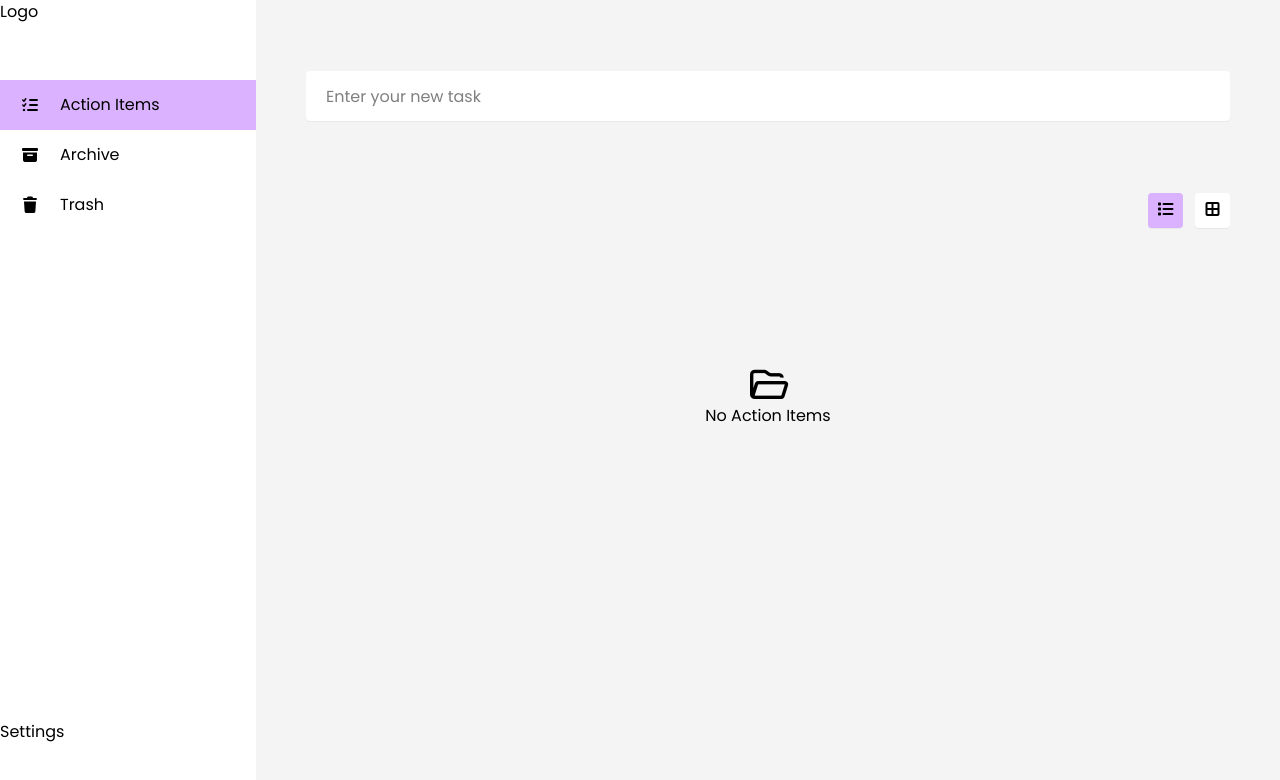
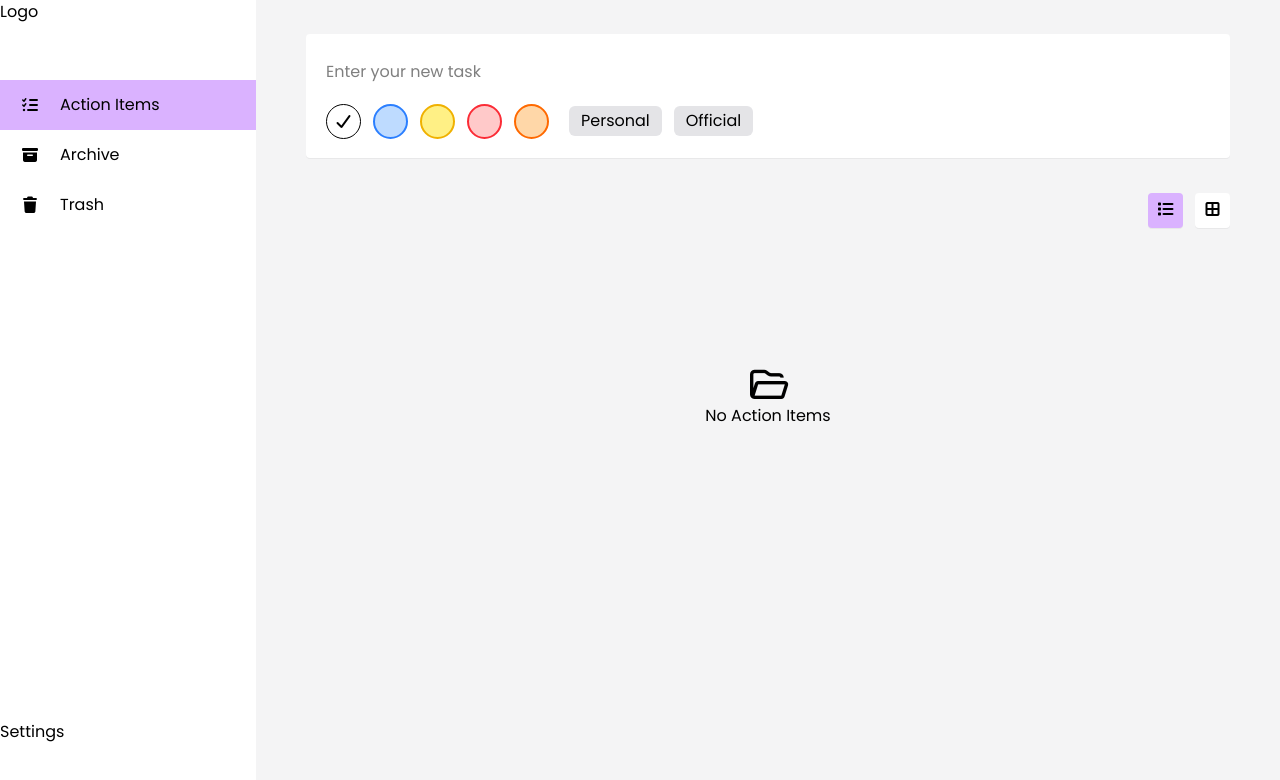
Before and after one commit to vaaluvishnu5146/Smart-Task-Tracker, a React (Vite) app: page / in a window 1280 px wide. Shown: the top 780 px of the page. Built offline with nearby package versions, Linux system fonts and the light colour scheme.

Commit message:
Add Color and Tag Functionality

```diff
--- /dev/null
+++ b/src/Elements/Badge/Badge.jsx
@@ -0,0 +1,21 @@
+import React from "react";
+
+export default function Badge({
+  label = "",
+  color = "",
+  tagSelected = "",
+  id = "",
+  handleTagCheck = () => {},
+}) {
+  return (
+    <div
+      id={id}
+      onClick={handleTagCheck}
+      className={`w-auto h-[30px] rounded-md px-3 py-3 box-border flex gap-x-3 items-center justify-center ${
+        color ? color : "bg-zinc-200"
+      }`}
+    >
+      {tagSelected === id && <i class="fa-solid fa-check"></i>} {label}
+    </div>
+  );
+}
--- a/src/Elements/Checkbox/Checkbox.jsx
+++ b/src/Elements/Checkbox/Checkbox.jsx
@@ -7,13 +7,13 @@ export default function Checkbox({
   onChange = () => {},
 }) {
   return (
-    <label className="flex items-center space-x-2 cursor-pointer mb-2">
+    <label className="flex items-center space-x-2 cursor-pointer">
       <input
         id={id}
         type="checkbox"
         checked={checked}
         onChange={onChange}
-        className="appearance-none h-5 w-5 border border-gray-300 rounded-md checked:bg-purple-400 checked:border-purple-500"
+        className="appearance-none h-5 w-5 border-2 border-black rounded-md checked:bg-purple-400 checked:border-purple-500"
       />
       <span className="relative">
         {/* <!-- Custom checkmark (e.g., SVG or pseudo-element) --> */}
--- a/src/components/TextInput/TextInput.jsx
+++ b/src/components/TextInput/TextInput.jsx
@@ -1,14 +1,78 @@
 import React from "react";
+import Badge from "../../Elements/Badge/Badge";
 
 export default function TextInput(props) {
   return (
+    <div className="w-full h-auto bg-white rounded px-5 py-3 box-border shadow-2xs">
       <input
         id={props.id}
-      className="w-full h-[50px] bg-white rounded px-5 box-border shadow-2xs"
+        className="w-full h-[50px]"
         placeholder={props.placeholder}
         onChange={(e) => props.cb(e.target.value)}
         onKeyDown={props.onSubmit}
         value={props.value}
       />
+      <div className="flex h-[50px] gap-x-5">
+        <div className="flex h-full items-center gap-x-3" id="colorPicker">
+          <span
+            id="bg-white"
+            onClick={props.handleColorPicker}
+            className="w-[35px] h-[35px] rounded-full flex justify-center items-center border border-black"
+          >
+            {props.color === "bg-white" && <i class="fa-solid fa-check"></i>}
+          </span>
+          <span
+            id="bg-blue-200"
+            onClick={props.handleColorPicker}
+            className="w-[35px] h-[35px] rounded-full flex justify-center items-center bg-blue-200 border-2 border-blue-500"
+          >
+            {props.color === "bg-blue-200" && <i class="fa-solid fa-check"></i>}
+          </span>
+          <span
+            id="bg-yellow-200"
+            onClick={props.handleColorPicker}
+            className="w-[35px] h-[35px] rounded-full flex justify-center items-center bg-yellow-200 border-2 border-yellow-500"
+          >
+            {props.color === "bg-yellow-200" && (
+              <i class="fa-solid fa-check"></i>
+            )}
+          </span>
+          <span
+            id="bg-red-200"
+            onClick={props.handleColorPicker}
+            className="w-[35px] h-[35px] rounded-full flex justify-center items-center bg-red-200 border-2 border-red-500"
+          >
+            {props.color === "bg-red-200" && <i class="fa-solid fa-check"></i>}
+          </span>
+          <span
+            id="bg-orange-200"
+            onClick={props.handleColorPicker}
+            className="w-[35px] h-[35px] rounded-full flex justify-center items-center bg-orange-200 border-2 border-orange-500"
+          >
+            {props.color === "bg-orange-200" && (
+              <i class="fa-solid fa-check"></i>
+            )}
+          </span>
+        </div>
+        <div className="flex h-full items-center gap-x-3" id="tagPicker">
+          <span>
+            <Badge
+              id="personal"
+              label="Personal"
+              tagSelected={props.tagSelected}
+              handleTagCheck={props.handleTagCheck}
+            />
+          </span>
+          <span>
+            <Badge
+              id="official"
+              label="Official"
+              tagSelected={props.tagSelected}
+              handleTagCheck={props.handleTagCheck}
+            />
+          </span>
+        </div>
+      </div>
+    </div>
   );
 }
--- a/src/components/Todo/GridRender.jsx
+++ b/src/components/Todo/GridRender.jsx
@@ -23,6 +23,7 @@ export default function GridRender({
                   isCompleted={el.isCompleted}
                   handleCompletion={handleCompletionChange}
                   handleDelete={handleDelete}
+                  color={el.color}
                 />
               ))}
           </div>
@@ -38,6 +39,7 @@ export default function GridRender({
                   isCompleted={el.isCompleted}
                   handleCompletion={handleCompletionChange}
                   handleDelete={handleDelete}
+                  color={el.color}
                 />
               ))}
           </div>
--- a/src/components/Todo/ListRender.jsx
+++ b/src/components/Todo/ListRender.jsx
@@ -24,6 +24,8 @@ export default function ListRender({
                     isCompleted={el.isCompleted}
                     handleCompletion={handleCompletionChange}
                     handleDelete={handleDelete}
+                    color={el.color}
+                    tag={el.tag}
                   />
                 ))}
             </div>
@@ -40,6 +42,8 @@ export default function ListRender({
                     title={el.title}
                     isCompleted={el.isCompleted}
                     handleCompletion={handleCompletionChange}
+                    color={el.color}
+                    tag={el.tag}
                   />
                 ))}
             </div>
--- a/src/components/Todo/Todo.jsx
+++ b/src/components/Todo/Todo.jsx
@@ -5,8 +5,11 @@ import ListRender from "./ListRender";
 import GridRender from "./GridRender";
 
 function Todo() {
+  const tags = ["personal", "official"];
   const [todo, setTodo] = useState("");
   const [todos, setTodos] = useState([]);
+  const [color, setColor] = useState("bg-white");
+  const [tag, setTag] = useState(null);
   const [layoutType, setLayoutType] = useState("list"); // list or grid
 
   function saveTodo(e) {
@@ -16,10 +19,14 @@ function Todo() {
         id: uuidv4(),
         title: todo.trim(),
         isCompleted: false,
+        color,
+        tag: tag,
       };
       const todosCopy = [...todos, data];
       setTodos(todosCopy);
       setTodo("");
+      setTag("");
+      setColor("bg-white");
     }
   }
 
@@ -43,6 +50,19 @@ function Todo() {
     setLayoutType(e.target.id);
   }
 
+  function handleColorPicker(e) {
+    if (e.target.id != "" && e.target.id != null) {
+      setColor(e.target.id);
+    }
+  }
+
+  function handleTagCheck(e) {
+    console.log(e);
+    if (e.target.id != "" && e.target.id != null) {
+      setTag(e.target.id);
+    }
+  }
+
   return (
     <div className="h-full bg-zinc-100 px-[50px] py-[20px] box-border">
       <div className="h-[20%] flex items-center justify-center" id="todoForm">
@@ -52,6 +72,10 @@ function Todo() {
           cb={setTodo}
           onSubmit={saveTodo}
           value={todo}
+          handleColorPicker={handleColorPicker}
+          color={color}
+          handleTagCheck={handleTagCheck}
+          tagSelected={tag}
         />
       </div>
       <div className="w-full h-[10%] flex items-center justify-end gap-x-3">
--- a/src/components/Todo/TodoCard.jsx
+++ b/src/components/Todo/TodoCard.jsx
@@ -7,15 +7,20 @@ export default function TodoCard({
   isCompleted = false,
   handleCompletion = () => {},
   handleDelete = () => {},
+  color = "",
 }) {
   return (
-    <div id={id} className="bg-white rounded h-auto p-3 box-border">
+    <div
+      id={id}
+      className={`rounded h-auto p-3 box-border ${color ? color : "bg-white"}`}
+    >
       <Checkbox
         id={id}
         type="checkbox"
         onChange={handleCompletion}
         checked={isCompleted}
       />
+      <div className="mb-3"></div>
       <p className="mb-2">{title}</p>
       <div className="flex justify-end">
         <button
--- a/src/components/Todo/TodoList.jsx
+++ b/src/components/Todo/TodoList.jsx
@@ -1,9 +1,14 @@
 import React from "react";
 import Checkbox from "../../Elements/Checkbox/Checkbox";
+import Badge from "../../Elements/Badge/Badge";
 
 export default function TodoListItem(props) {
   return (
-    <div className="w-full h-[50px] bg-white rounded px-5 box-border flex gap-x-5 items-center justify-between">
+    <div
+      className={`w-full h-[50px] rounded px-5 box-border flex gap-x-5 items-center justify-between ${
+        props?.color ? props.color : "bg-white"
+      }`}
+    >
       <div className="flex gap-x-4">
         <Checkbox
           id={props.id}
@@ -14,7 +19,8 @@ export default function TodoListItem(props) {
 
         <p className={props.isCompleted ? "line-through" : ""}>{props.title}</p>
       </div>
-      <div>
+      <div className="flex items-center gap-x-3">
+        <Badge tagSelected={null} label={props.tag} />
         <button
           className="w-[50px] h-[50px] bg-transparent"
           id={props.id}
```
Also changed, not shown: src/Plugins/ClassGreetings.jsx (added, +59 -0 lines), src/Plugins/FunctionGreetings.jsx (added, +28 -0 lines). Lines whose indentation alone changed are shown as unchanged.
